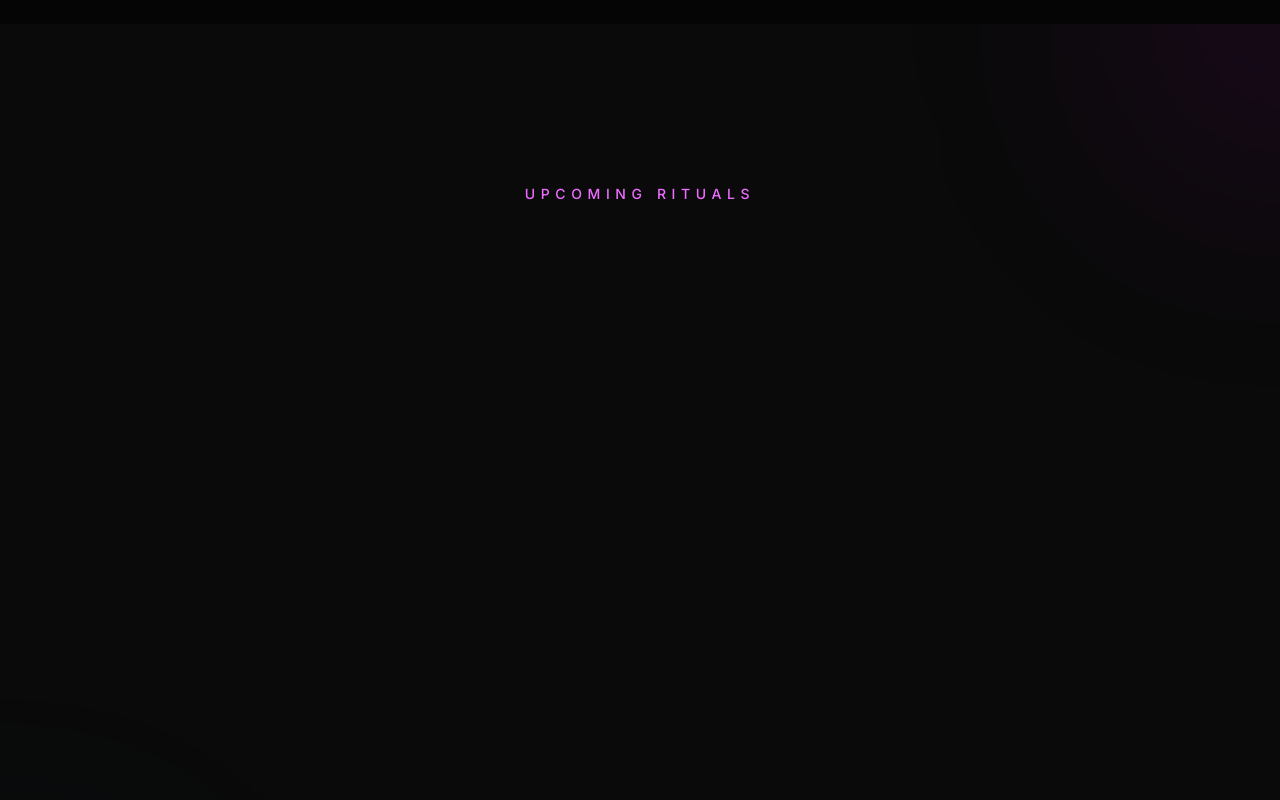
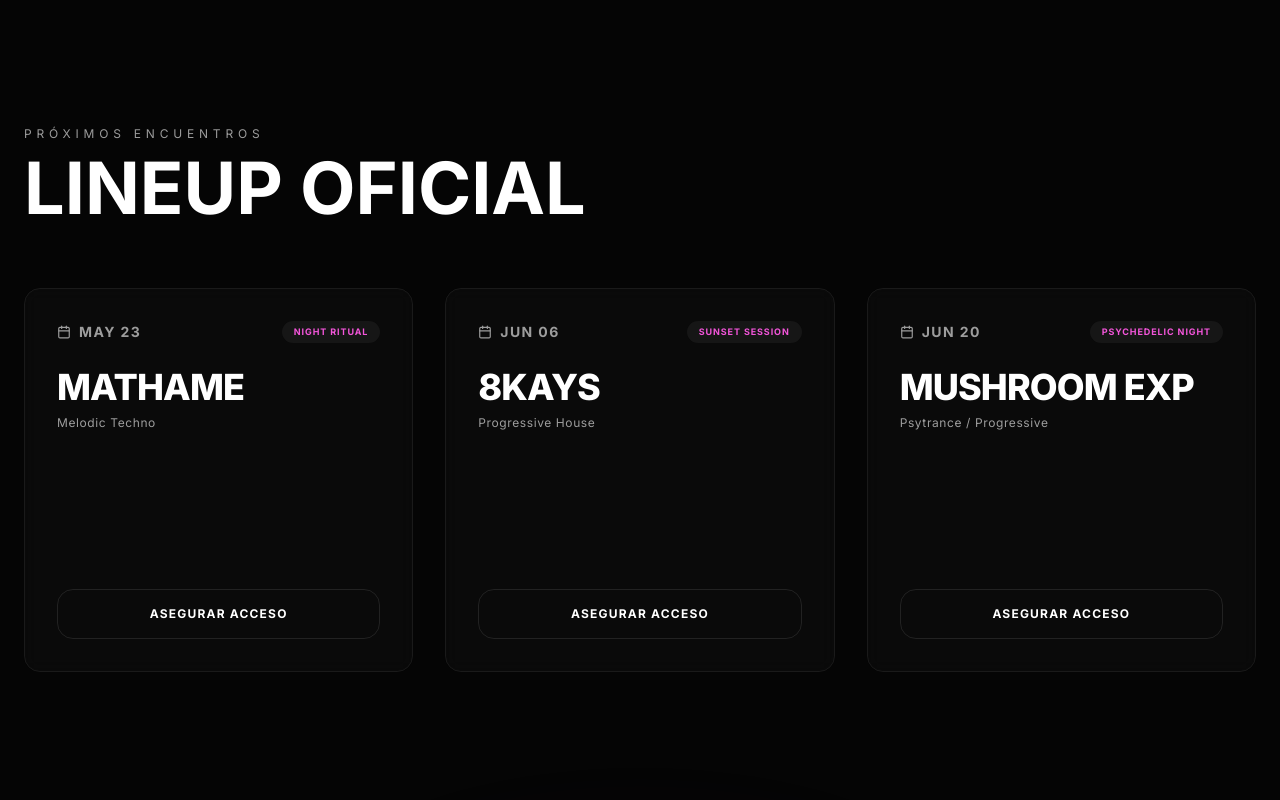
Before and after one commit to JonaCeb/dmt-club-gdl, a Next.js app: page / in a window 1280 px wide. Shown: the part 1380-2180 px from the top of the page. Built offline with nearby package versions, Linux system fonts and the light colour scheme.

Commit message:
Update Lineup.tsx

```diff
--- a/components/Lineup.tsx
+++ b/components/Lineup.tsx
@@ -1,238 +1,94 @@
 "use client";
 
 import { useEffect, useRef } from "react";
+import { useTheme } from "@/context/ThemeContext";
+import { Calendar } from "lucide-react";
 import { gsap } from "gsap";
 import { ScrollTrigger } from "gsap/ScrollTrigger";
-import { useTheme } from "@/context/ThemeContext";
-import { Calendar, Music2, Ticket } from "lucide-react";
-import Image from "next/image";
 
-gsap.registerPlugin(ScrollTrigger);
-
-interface Event {
-  id: number;
-  artist: string;
-  date: string;
-  genre: string;
-  image: string;
-  label: string;
-}
-
-const events: Event[] = [
-  {
-    id: 1,
-    artist: "Mathame",
-    date: "June 21, 2025",
-    genre: "Melodic Techno",
-    image: "/artists/mathame.jpg",
-    label: "Afterlife Records",
-  },
-  {
-    id: 2,
-    artist: "Adriatique",
-    date: "July 12, 2025",
-    genre: "Progressive House",
-    image: "/artists/adriatique.jpg",
-    label: "Siamese / Afterlife",
-  },
-  {
-    id: 3,
-    artist: "Mind Against",
-    date: "August 3, 2025",
-    genre: "Dark Melodic Techno",
-    image: "/artists/mind-against.jpg",
-    label: "Afterlife Records",
-  },
+const EVENTS = [
+  { id: 1, date: "MAY 23", artist: "MATHAME", genre: "Melodic Techno", vibe: "Night Ritual" },
+  { id: 2, date: "JUN 06", artist: "8KAYS", genre: "Progressive House", vibe: "Sunset Session" },
+  { id: 3, date: "JUN 20", artist: "MUSHROOM EXP", genre: "Psytrance / Progressive", vibe: "Psychedelic Night" }
 ];
 
 export default function Lineup() {
   const { isNight } = useTheme();
-  const sectionRef = useRef<HTMLElement>(null);
-  const titleRef = useRef<HTMLHeadingElement>(null);
-  const cardsRef = useRef<(HTMLDivElement | null)[]>([]);
+  const containerRef = useRef<HTMLDivElement>(null);
 
   useEffect(() => {
-    const section = sectionRef.current;
-    const title = titleRef.current;
-    const cards = cardsRef.current.filter(Boolean);
+    gsap.registerPlugin(ScrollTrigger);
 
-    if (!section || !title || cards.length === 0) return;
-
-    const ctx = gsap.context(() => {
-      gsap.from(title, {
-        scrollTrigger: {
-          trigger: title,
-          start: "top 80%",
-          end: "top 50%",
-          toggleActions: "play none none reverse",
-        },
-        opacity: 0,
-        y: 60,
-        duration: 1.2,
-        ease: "power4.out",
-      });
-
-      cards.forEach((card, index) => {
-        if (!card) return;
-
-        gsap.from(card, {
+    if (containerRef.current) {
+      gsap.fromTo(
+        containerRef.current.children,
+        { opacity: 0, y: 60 },
+        {
+          opacity: 1,
+          y: 0,
+          duration: 1.2,
+          stagger: 0.2,
+          ease: "power4.out",
           scrollTrigger: {
-            trigger: card,
-            start: "top 85%",
-            end: "top 55%",
-            toggleActions: "play none none reverse",
+            trigger: containerRef.current,
+            start: "top 80%",
           },
-          opacity: 0,
-          y: 100,
-          scale: 0.95,
-          duration: 1,
-          delay: index * 0.2,
-          ease: "power3.out",
-        });
-      });
-    }, section);
-
-    return () => ctx.revert();
+        }
+      );
+    }
   }, []);
 
   return (
-    <section
-      ref={sectionRef}
-      className={`relative py-24 md:py-32 lg:py-40 overflow-hidden transition-colors duration-700 ${
-        isNight ? "bg-[#0a0a0a]" : "bg-white"
-      }`}
-    >
-      <div className="absolute inset-0 pointer-events-none overflow-hidden">
-        <div
-          className={`absolute -top-40 -right-40 w-80 h-80 rounded-full blur-[120px] transition-all duration-700 ${
-            isNight ? "bg-fuchsia-600/10" : "bg-amber-400/10"
-          }`}
-        />
-        <div
-          className={`absolute -bottom-40 -left-40 w-80 h-80 rounded-full blur-[120px] transition-all duration-700 ${
-            isNight ? "bg-cyan-600/10" : "bg-yellow-400/10"
-          }`}
-        />
+    <section className="w-full max-w-7xl mx-auto py-24 px-6">
+      <div className="mb-16">
+        <span className="font-inter text-xs tracking-[0.4em] uppercase opacity-60">Próximos Encuentros</span>
+        <h2 className="font-syne text-4xl md:text-7xl font-bold uppercase mt-2">Lineup Oficial</h2>
       </div>
 
-      <div className="max-w-7xl mx-auto px-6 relative z-10">
-        <div className="text-center mb-16 md:mb-20">
-          <span
-            className={`text-xs md:text-sm tracking-[0.4em] uppercase font-medium mb-6 block transition-colors duration-700 ${
-              isNight ? "text-fuchsia-400" : "text-dmt-gold"
+      <div ref={containerRef} className="grid grid-cols-1 md:grid-cols-3 gap-8">
+        {EVENTS.map((event) => (
+          <div
+            key={event.id}
+            className={`group relative p-8 rounded-2xl border transition-all duration-500 overflow-hidden flex flex-col justify-between h-96 backdrop-blur-sm ${
+              isNight
+                ? "bg-[#0c0c0c]/80 border-[#1a1a1a] hover:border-[#00F2FE] hover:shadow-[0_0_40px_rgba(0,242,254,0.15)]"
+                : "bg-white/80 border-[#e0e0e0] hover:border-[#D4AF37] hover:shadow-[0_30px_60px_rgba(0,0,0,0.08)]"
             }`}
           >
-            Upcoming Rituals
-          </span>
+            {/* Efecto de resplandor interno en Hover */}
+            <div className={`absolute -right-20 -top-20 w-40 h-40 rounded-full blur-[50px] transition-opacity duration-500 opacity-0 group-hover:opacity-40 pointer-events-none ${
+              isNight ? "bg-[#F355DA]" : "bg-[#D4AF37]"
+            }`} />
 
-          <h2
-            ref={titleRef}
-            className={`font-heading text-4xl md:text-5xl lg:text-6xl font-bold transition-colors duration-700 ${
-              isNight ? "text-white" : "text-dmt-black"
-            }`}
-          >
-            The{" "}
-            <span
-              className={`transition-colors duration-700 ${
+            <div>
+              <div className="flex justify-between items-center mb-6">
+                <span className="font-syne font-bold text-sm tracking-widest opacity-60 flex items-center gap-2">
+                  <Calendar size={14} /> {event.date}
+                </span>
+                <span className={`text-[9px] font-bold tracking-widest uppercase px-3 py-1 rounded-full transition-colors duration-500 ${
+                  isNight ? "bg-[#161616] text-[#F355DA]" : "bg-[#f5f5f5] text-[#D4AF37]"
+                }`}>
+                  {event.vibe}
+                </span>
+              </div>
+              <h3 className="font-syne text-4xl font-extrabold tracking-tight mb-2 group-hover:translate-x-1 transition-transform duration-300">
+                {event.artist}
+              </h3>
+              <p className="font-inter text-xs opacity-60 tracking-wider">{event.genre}</p>
+            </div>
+
+            <a
+              href="#booking"
+              className={`w-full py-4 rounded-xl font-syne text-center text-xs font-bold tracking-widest uppercase transition-all duration-300 border ${
                 isNight
-                  ? "bg-gradient-to-r from-cyan-400 to-fuchsia-400 bg-clip-text text-transparent"
-                  : "text-dmt-gold"
+                  ? "bg-transparent border-[#222] text-white hover:bg-white hover:text-black"
+                  : "bg-transparent border-[#ccc] text-black hover:bg-black hover:text-white"
               }`}
             >
-              Lineup
-            </span>
-          </h2>
-        </div>
-
-        <div className="grid md:grid-cols-2 lg:grid-cols-3 gap-6 lg:gap-8">
-          {events.map((event, index) => (
-            <div
-              key={event.id}
-              ref={(el) => {
-                cardsRef.current[index] = el;
-              }}
-              className={`group relative rounded-2xl overflow-hidden border transition-all duration-500 ${
-                isNight
-                  ? "bg-white/[0.02] border-white/10 hover:border-cyan-500/50"
-                  : "bg-black/[0.02] border-black/10 hover:border-dmt-gold/50"
-              }`}
-            >
-              <div
-                className={`absolute inset-0 opacity-0 group-hover:opacity-100 transition-opacity duration-500 pointer-events-none z-10 ${
-                  isNight
-                    ? "shadow-[inset_0_0_80px_rgba(0,242,254,0.1)]"
-                    : "shadow-[inset_0_0_80px_rgba(212,175,55,0.1)]"
-                }`}
-              />
-
-              <div className="relative h-64 md:h-72 overflow-hidden">
-                <div
-                  className={`absolute inset-0 transition-colors duration-700 z-10 ${
-                    isNight
-                      ? "bg-gradient-to-t from-[#0a0a0a] via-transparent to-transparent"
-                      : "bg-gradient-to-t from-white via-transparent to-transparent"
-                  }`}
-                />
-                <Image
-                  src={event.image}
-                  alt={event.artist}
-                  fill
-                  className="object-cover transition-transform duration-700 group-hover:scale-110"
-                  sizes="(max-width: 768px) 100vw, (max-width: 1200px) 50vw, 33vw"
-                />
-                <div
-                  className={`absolute top-4 right-4 px-3 py-1 rounded-full text-xs font-medium backdrop-blur-md z-20 transition-colors duration-700 ${
-                    isNight
-                      ? "bg-cyan-500/20 text-cyan-300 border border-cyan-500/30"
-                      : "bg-dmt-gold/20 text-dmt-gold border border-dmt-gold/30"
-                  }`}
-                >
-                  {event.label}
-                </div>
-              </div>
-
-              <div className="relative p-6 md:p-8">
-                <h3
-                  className={`font-heading text-2xl md:text-3xl font-bold mb-4 transition-colors duration-700 ${
-                    isNight ? "text-white" : "text-dmt-black"
-                  }`}
-                >
-                  {event.artist}
-                </h3>
-
-                <div className="flex flex-col gap-3 mb-6">
-                  <div
-                    className={`flex items-center gap-3 text-sm transition-colors duration-700 ${
-                      isNight ? "text-white/60" : "text-dmt-black/60"
-                    }`}
-                  >
-                    <Calendar className="w-4 h-4" />
-                    <span>{event.date}</span>
-                  </div>
-                  <div
-                    className={`flex items-center gap-3 text-sm transition-colors duration-700 ${
-                      isNight ? "text-white/60" : "text-dmt-black/60"
-                    }`}
-                  >
-                    <Music2 className="w-4 h-4" />
-                    <span>{event.genre}</span>
-                  </div>
-                </div>
-
-                <button
-                  className={`w-full flex items-center justify-center gap-2 py-4 rounded-xl font-medium text-sm tracking-wide uppercase transition-all duration-500 ${
-                    isNight
-                      ? "bg-gradient-to-r from-cyan-500 to-fuchsia-500 text-white hover:from-cyan-400 hover:to-fuchsia-400 shadow-lg shadow-cyan-500/20 hover:shadow-cyan-500/40"
-                      : "bg-dmt-gold text-dmt-black hover:bg-amber-500 shadow-lg shadow-amber-500/20 hover:shadow-amber-500/40"
-                  }`}
-                >
-                  <Ticket className="w-4 h-4" />
-                  Asegurar Acceso
-                </button>
-              </div>
-            </div>
-          ))}
-        </div>
+              Asegurar Acceso
+            </a>
+          </div>
+        ))}
       </div>
     </section>
   );
```
